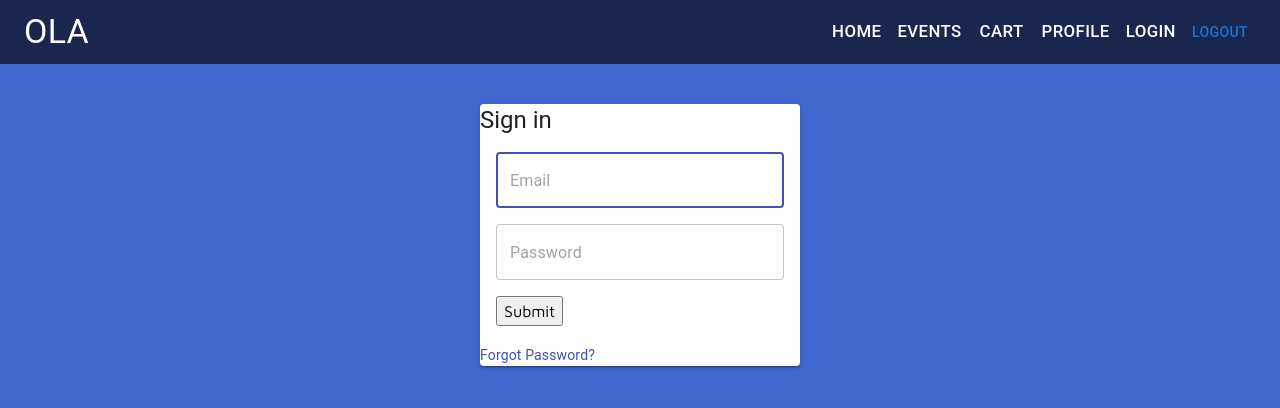
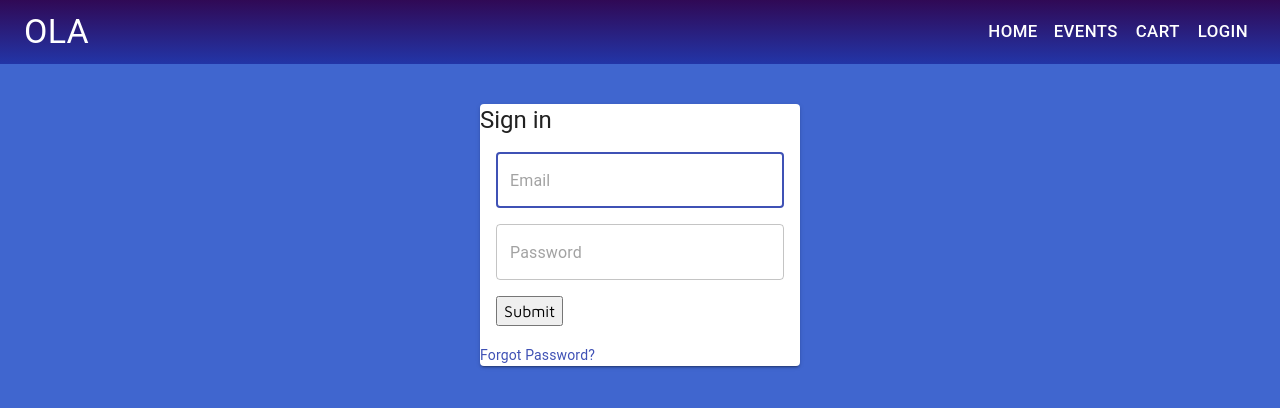
Before and after one commit to jaygoode/OLA-homepage-FS, a React (Create React App) app in the folder client/: page /login in a window 1280 px wide. Shown: the top 408 px of the page. Built offline with nearby package versions, Linux system fonts and the light colour scheme.

Commit message:
created some admin checks, logout function fixed and minimal styling to nav

```diff
--- a/client/src/components/Nav.tsx
+++ b/client/src/components/Nav.tsx
@@ -1,6 +1,7 @@
 import React from "react";
 import { Link } from "react-router-dom";
 import { useAppDispatch, useAppSelector } from "../hooks/hooks";
+import { logout } from "../redux/reducers/userReducer";
 
 import LightModeIcon from "@mui/icons-material/LightMode";
 import Brightness2Icon from "@mui/icons-material/Brightness2";
@@ -25,9 +26,13 @@ import { useContext } from "react";
 // import ThemeContext from "../theme/ThemeContext";
 
 const NavBar = () => {
-  const navItems = ["Home", "Events", "Cart", "Profile", "Login"];
+  const loggedInUser = useAppSelector((state) => state.userReducer.currentUser);
+  const dispatch = useAppDispatch();
+  let navItems = ["Home", "Events", "Cart", "Login"];
+  if (loggedInUser) {
+    navItems = ["Home", "Events", "Cart", "Profile"];
+  }
 
-  const dispatch = useAppDispatch();
   //   const theme = useTheme();
   //   const colormode = useContext(ThemeContext);
 
@@ -37,8 +42,7 @@ const NavBar = () => {
     setMobileOpen(!mobileOpen);
   };
 
-  const logout = (): any => {
-    console.log("logout");
+  const logoutHandler = (): any => {
     dispatch(logout());
   };
 
@@ -83,9 +87,11 @@ const NavBar = () => {
               <LightModeIcon />
             )}
           </Button> */}
-          <Button className="theme-btn" onClick={logout}>
-            logout
-          </Button>
+          {loggedInUser && (
+            <Button color="error" variant="outlined" onClick={logoutHandler}>
+              Logout
+            </Button>
+          )}
         </Toolbar>
       </Box>
     </>
--- a/client/src/pages/Events.tsx
+++ b/client/src/pages/Events.tsx
@@ -56,9 +56,9 @@ export default function Events() {
   const currentUser = useAppSelector((state) => state.userReducer.currentUser);
   const dispatch = useAppDispatch();
 
-  // useEffect(() => {
-  //   dispatch(getAllEvents());
-  // }, []);
+  useEffect(() => {
+    dispatch(getAllEvents());
+  }, []);
 
   const handleExpandClick = () => {
     setExpanded(!expanded);
@@ -70,6 +70,7 @@ export default function Events() {
       description: "",
       date: "",
     });
+    console.log(event);
     setOpenEditModal(!openEditModal);
   };
 
--- a/client/src/pages/Login.tsx
+++ b/client/src/pages/Login.tsx
@@ -20,11 +20,11 @@ export const Login = () => {
   const dispatch = useAppDispatch();
   const navigate = useNavigate();
 
-  // useEffect(() => {
-  //   if (loggedInUser?.email && loggedInUser.password) {
-  //     navigate("/profile");
-  //   }
-  // }, [loggedInUser]);
+  useEffect(() => {
+    if (loggedInUser?.email && loggedInUser.password) {
+      navigate("/profile");
+    }
+  }, [loggedInUser]);
 
   const handleChange = (e: { target: { name: string; value: string } }) => {
     setUser({ ...user, [e.target.name]: e.target.value });
--- a/client/src/pages/Profile.tsx
+++ b/client/src/pages/Profile.tsx
@@ -1,7 +1,7 @@
 import { useAppDispatch, useAppSelector } from "../hooks/hooks";
 import { Credentials, User } from "../types/user";
 import { useEffect, useState } from "react";
-import { getUsers } from "../redux/reducers/userReducer";
+import { getUsers, updateUser } from "../redux/reducers/userReducer";
 
 import React from "react";
 import { Container } from "@material-ui/core";
@@ -16,13 +16,20 @@ const Profile = () => {
   const [user, setUser] = useState({ email: "", password: "" });
   const loggedInUser = useAppSelector((state) => state.userReducer.currentUser);
   const userList = useAppSelector((state) => state.userReducer.userList);
-  // console.log(userList);
-  // console.log(loggedInUser);
   const dispatch = useAppDispatch();
 
-  // useEffect(() => {
-  //   dispatch(getUsers());
-  // }, [loggedInUser]);
+  useEffect(() => {
+    dispatch(getUsers());
+  }, [loggedInUser]);
+
+  const handleChange = (e: { target: { name: string; value: string } }) => {
+    setUser({ ...user, [e.target.name]: e.target.value });
+  };
+
+  const handleSubmit = (e: any) => {
+    e.preventDefault();
+    dispatch(updateUser(user));
+  };
 
   const UserProfile = (props: Partial<User>) => {
     return (
@@ -44,7 +51,10 @@ const Profile = () => {
               Password <Button size="small">Change</Button>
             </Typography>
             <Typography gutterBottom variant="h5" component="div">
-              {props.role} <Button size="small">Change</Button>
+              {props.role}
+              {loggedInUser?.role === "admin" && (
+                <Button size="small">Change</Button>
+              )}
             </Typography>
           </CardContent>
         </Card>
--- a/client/src/redux/reducers/userReducer.ts
+++ b/client/src/redux/reducers/userReducer.ts
@@ -16,9 +16,13 @@ export const getUsers = createAsyncThunk("getUsers", async () => {
   }
 });
 
-export const updateUser = createAsyncThunk("updateUser", async (update) => {
+export const updateUser = createAsyncThunk(
+  "updateUser",
+  async (update: Partial<User>) => {
     try {
-    const response = await fetch("http://localhost:5000/users", {
+      const response = await fetch(
+        `http://localhost:5000/users/${update._id}`,
+        {
           method: "PATCH",
           headers: {
             "Content-Type": "application/json",
@@ -26,13 +30,15 @@ export const updateUser = createAsyncThunk("updateUser", async (update) => {
           body: JSON.stringify({
             update,
           }),
-    });
+        }
+      );
       const result = await response.json();
       return result;
     } catch (error: any) {
       return error.message;
     }
-});
+  }
+);
 
 export const createUser = createAsyncThunk("createUser", async (user: User) => {
   const { firstname, lastname, email, password, role } = user;
@@ -98,16 +104,15 @@ const userSlice = createSlice({
   name: "userReducer",
   initialState: initialState,
   reducers: {
-    logout: (state, action) => {
-      // state.currentUser = undefined;
-      // localStorage.removeItem("token");
+    logout: (state) => {
+      state.currentUser = undefined;
+      localStorage.removeItem("token");
     },
   },
   extraReducers: (builder) => {
     builder
       .addCase(getUsers.fulfilled, (state, action: PayloadAction<User[]>) => {
         state.userList = action.payload;
-        // console.log(action.payload);
         return state;
       })
       .addCase(updateUser.fulfilled, (state, action: PayloadAction<User>) => {
--- a/client/src/styles/components/nav.scss
+++ b/client/src/styles/components/nav.scss
@@ -1,5 +1,5 @@
 .nav-container{
-    background-color: rgba(0, 0, 0, 0.616);
+    background-image: linear-gradient(rgb(48, 9, 85), rgba(29, 44, 160, 0.842));
     color: white;
 
     .nav-link{
--- a/client/src/types/user.ts
+++ b/client/src/types/user.ts
@@ -1,4 +1,5 @@
 export interface User {
+  _id: string;
   firstname: string;
   lastname: string;
   email: string;
```
Lines whose indentation alone changed are shown as unchanged.
